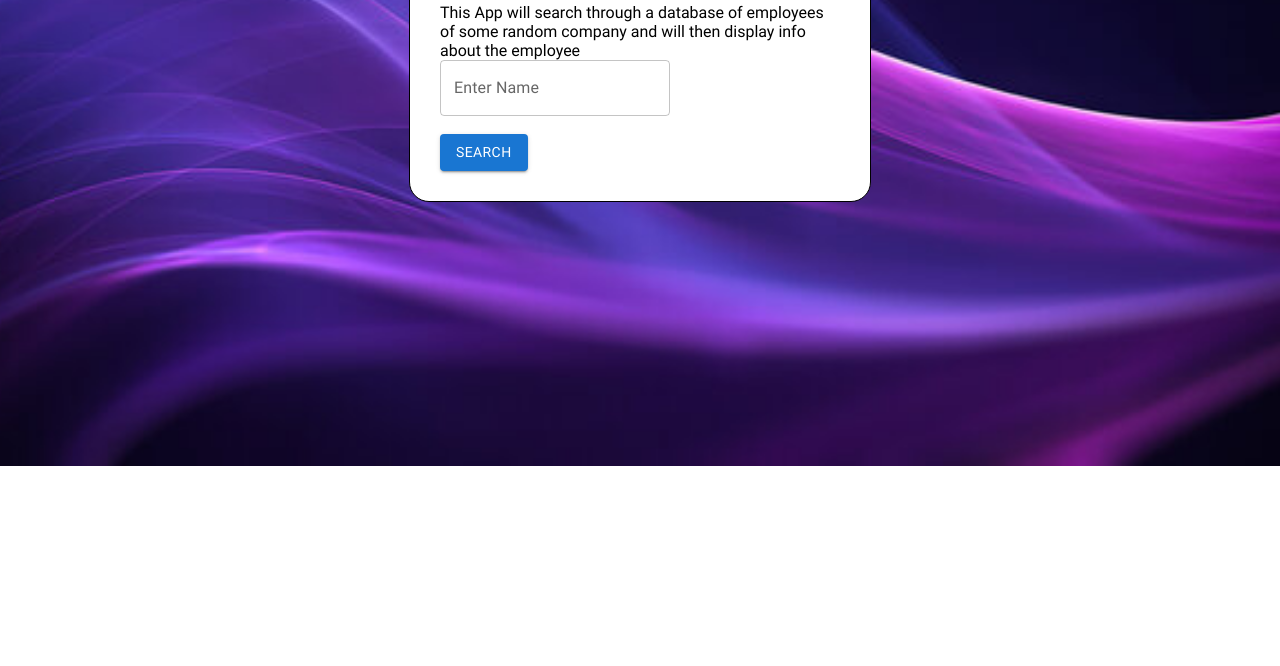
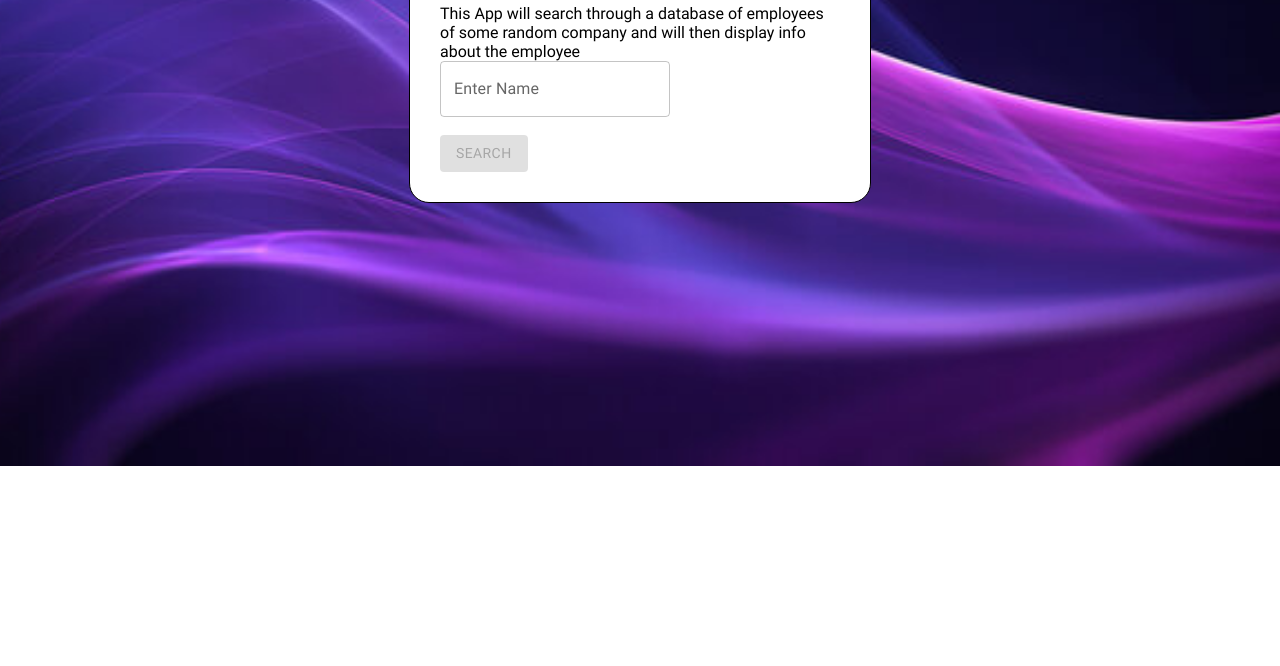
Before and after one commit to AbelMuro/Employee-Management-App, a React app: page / in a window 1280 px wide. Shown: the part 334-1000 px from the top of the page. After the commit the page ends 800 px from the top, so only its background shows below. Built offline with nearby package versions, Linux system fonts and the light colour scheme.

Commit message:
fixed body tag

```diff
--- a/src/components/App/App.js
+++ b/src/components/App/App.js
@@ -7,10 +7,12 @@ import './styles.css'
 function App(){
     return(
         <BrowserRouter>
-            <LogInPage/>
+
             <Routes>
-                <Route path='/profile/:employee' element={<Profile />}/>
+                <Route path="/" element={<LogInPage/>}/>
+                <Route path='/profile/:employeeName' element={<Profile/>}/>
             </Routes>
+
         </BrowserRouter>
     )
 
--- a/src/components/App/LogInPage/LogInPage.js
+++ b/src/components/App/LogInPage/LogInPage.js
@@ -1,4 +1,4 @@
-import React from 'react';
+import React, {useState} from 'react';
 import styles from './styles.module.css';
 import TextField from '@mui/material/TextField';
 import Button from '@mui/material/Button';
@@ -6,7 +6,17 @@ import { useNavigate } from 'react-router-dom';
 
 
 function LogInPage(){
-//TODO: make this component into a controlled component
+    const [employeeName, setEmployeeName] = useState('');
+    const navigate = useNavigate();
+    const disable = employeeName.match(/\d/g) != null || employeeName == '';
+
+    const handleChange = (e) => {
+        setEmployeeName(e.target.value);
+    }
+
+    const handleSubmit = () => {
+        navigate("/profile/" + employeeName);
+    }
 
     return(
         <section>
@@ -19,18 +29,13 @@ function LogInPage(){
                     This App will search through a database of employees of
                     some random company and will then display info about the employee
                 </p>
-                <form>
-                    <TextField id="outlined-basic" label="Enter Name" variant="outlined"/>
-                    <br/>
-                    <br/>
-                    <Button variant="contained" className={styles.button}>Search</Button>
-                </form>
-
+                <TextField id="outlined-basic" label="Enter Name" variant="outlined" value={employeeName} onChange={handleChange}/>
+                <br/>
+                <br/>
+                <Button disabled={disable} variant="contained" className={styles.button} onClick={handleSubmit}>Search</Button>
             </div>
-
-
         </section>
-        )
+    )
 }
 
 export default LogInPage;
--- a/src/components/App/Profile/styles.module.css
+++ b/src/components/App/Profile/styles.module.css
@@ -1,8 +1,9 @@
 .profile{
+    margin-top: 50px;
     display: grid;
     grid-template-columns: repeat(2, 480px);
     justify-content: center;
-    height: 1000px;
+    height: auto;
     gap: 40px;
 }
 
--- a/src/components/App/styles.css
+++ b/src/components/App/styles.css
@@ -10,7 +10,8 @@
 
 body{
     height: 100%;
-    background-image: url('./images/purple\ waves.jpg');
+    border: 1px solid transparent;                                  /* for margin collapse*/
+    background-image: url('./images/purple waves.jpg');
     background-size: cover;
     background-repeat: no-repeat;
     background-position: center;
@@ -18,5 +19,5 @@ body{
 }
 
 html{
-    height: 100%;
+    min-height: 100vh;
 }
```
Also changed, not shown: src/components/App/Profile/Profile.js (+3 -4 lines).
